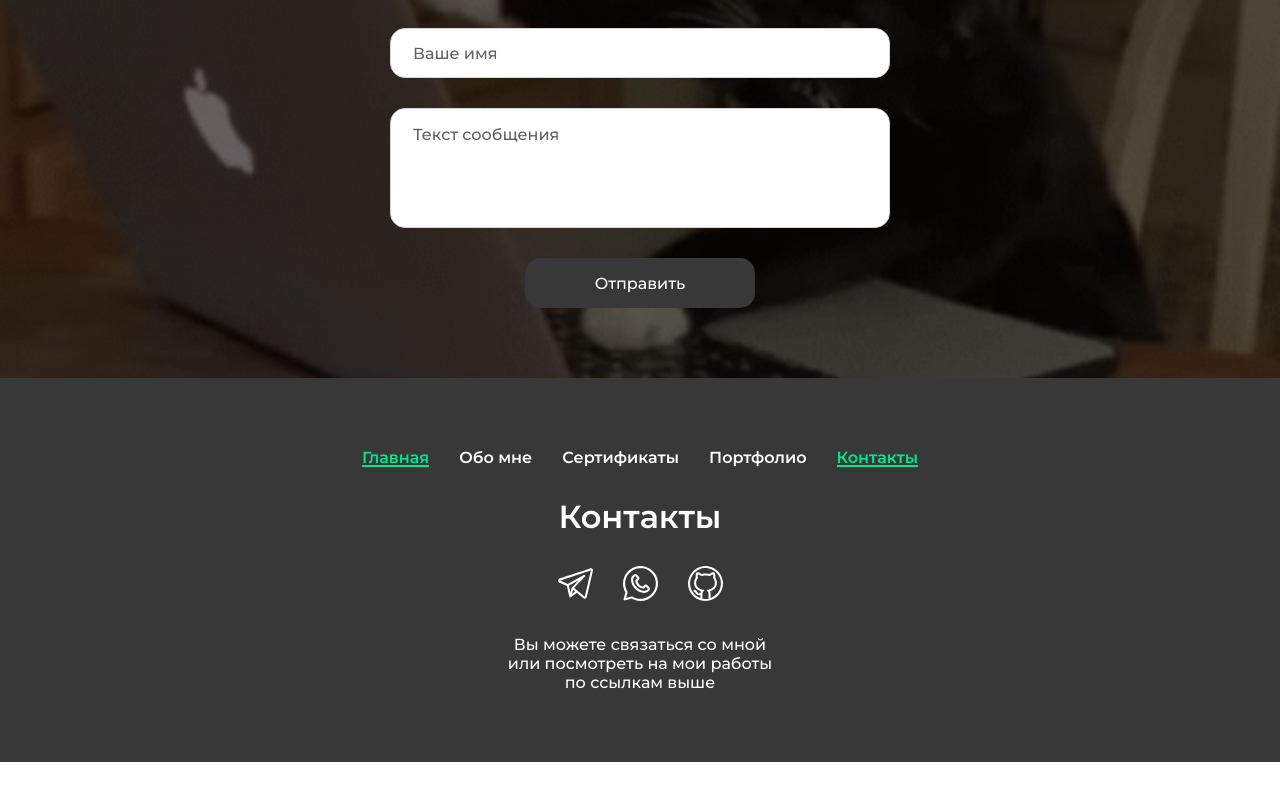
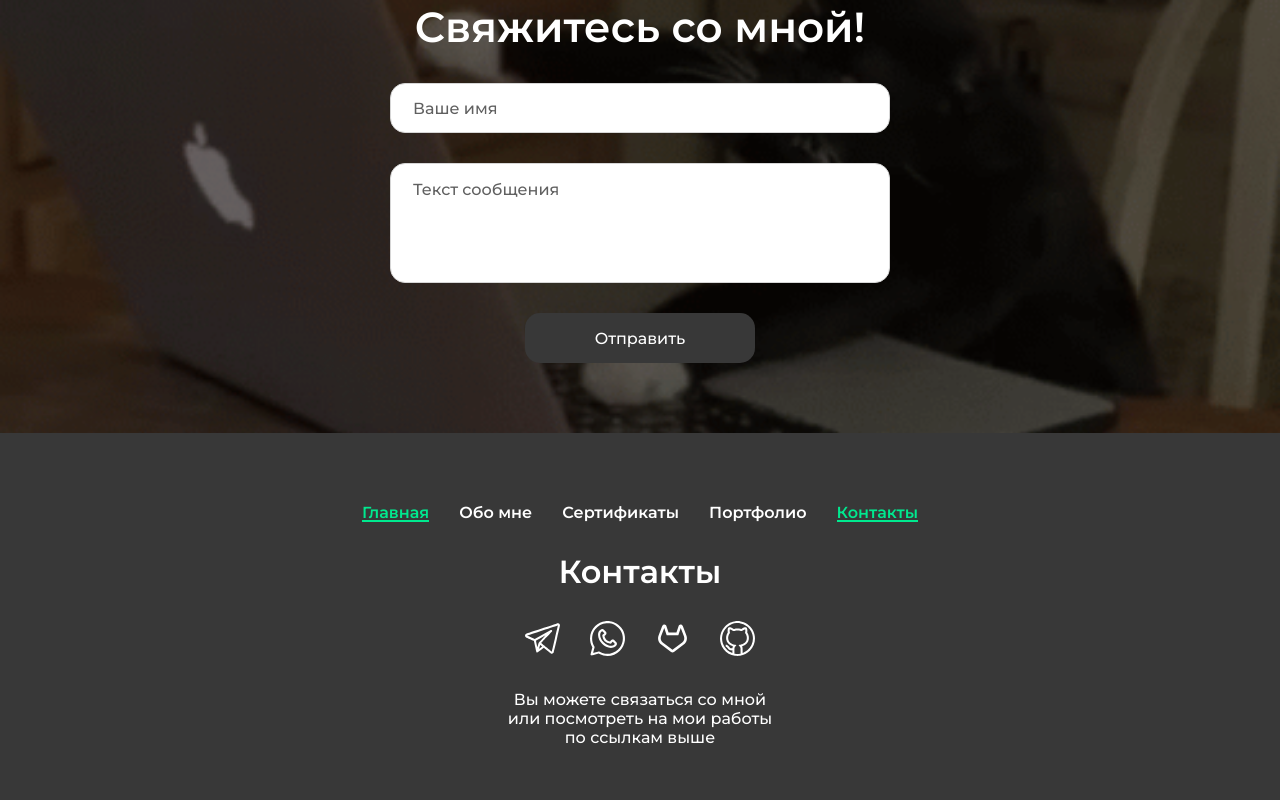
Before and after one commit to maksim4k1/maksim4k1.github.io, a React (Create React App) app: page /#/contacts in a window 1280 px wide. Shown: the part 558-1358 px from the top of the page. Before the commit the page ends 1320 px from the top, so only its background shows below. Built offline with nearby package versions, Linux system fonts and the light colour scheme.

Commit message:
added gitlab link

```diff
--- /dev/null
+++ b/src/assets/icons/GitlabIcon.jsx
@@ -0,0 +1,11 @@
+import React from "react";
+
+function MoonIcon () {
+  return(
+    <svg width="24" height="24" viewBox="0 0 24 24" fill="none" xmlns="http://www.w3.org/2000/svg">
+    <path d="M5.54398 2.67298C5.81667 2.49945 6.13678 2.41552 6.45953 2.43291C6.78228 2.4503 7.09152 2.56815 7.34398 2.76998C7.58998 2.96798 7.76998 3.23698 7.85898 3.53998L9.30498 7.96798H14.695L16.14 3.53998C16.2287 3.2369 16.4085 2.96844 16.655 2.77098L16.659 2.76698C16.9112 2.56657 17.2196 2.44973 17.5413 2.43271C17.863 2.41568 18.182 2.49932 18.454 2.67198L18.456 2.67298C18.73 2.84698 18.942 3.10298 19.061 3.40498L19.065 3.41498L21.538 9.86598C21.9609 10.971 22.0128 12.1836 21.6857 13.3207C21.3586 14.4578 20.6704 15.4576 19.725 16.169L12.995 21.233H12.993C12.7049 21.4504 12.3539 21.568 11.993 21.568C11.6321 21.568 11.281 21.4504 10.993 21.233L4.26198 16.168C3.31969 15.4562 2.63409 14.4576 2.30838 13.3224C1.98267 12.1873 2.03447 10.9771 2.45598 9.87398L4.93598 3.40498C5.05598 3.10298 5.26998 2.84698 5.54398 2.67298ZM6.35398 4.73598L4.15998 10.464C3.87998 11.201 3.82298 12.068 4.03998 12.826C4.25698 13.581 4.71098 14.246 5.33498 14.722L11.995 19.732L18.648 14.727C19.2786 14.2507 19.7376 13.5825 19.956 12.823C20.176 12.063 20.115 11.185 19.833 10.445L17.644 4.73498L16 9.76898H7.99998L6.35398 4.73598Z" fill="var(--color-black)"/>
+    </svg>
+  );
+}
+
+export default MoonIcon;
--- a/src/components/UI/Footer/index.jsx
+++ b/src/components/UI/Footer/index.jsx
@@ -1,6 +1,7 @@
 import React from "react";
 import styled from "styled-components";
 import GithubIcon from "../../../assets/icons/GithubIcon";
+import GitlabIcon from "../../../assets/icons/GitlabIcon";
 import TelegramIcon from "../../../assets/icons/TelegramIcon";
 import WhatsappIcon from "../../../assets/icons/WhatsappIcon";
 import { gap } from "../../../styles/mixins";
@@ -22,8 +23,10 @@ const List = styled.ul`
   ${gap("30px")}
   justify-content: center;
   & svg{
-    width: 35px;
-    height: 35px;
+    min-width: 35px;
+    max-width: 35px;
+    min-height: 35px;
+    max-height: 35px;
     &>path{
       stroke: var(--color-footer-white);
       transition: stroke 0.3s;
@@ -64,6 +67,13 @@ const Navigation = styled.nav`
     order: 1
   }
 `;
+const GitLabListItem = styled.li`
+  & path{
+    stroke-width: 0;
+    fill: var(--color-footer-white);
+    transition: stroke 0.3s;
+  }
+`;
 
 function Footer () {
   return(
@@ -80,6 +90,7 @@ function Footer () {
         <List>
           <li><a target="_blank" rel="noreferrer" href="https://t.me/maksim4k1"><TelegramIcon/></a></li>
           <li><a target="_blank" rel="noreferrer" href="https://wa.me/+79836091358"><WhatsappIcon/></a></li>
+          <GitLabListItem><a target="_blank" rel="noreferrer" href="https://gitlab.com/maksim4k1"><GitlabIcon/></a></GitLabListItem>
           <li><a target="_blank" rel="noreferrer" href="https://github.com/maksim4k1"><GithubIcon/></a></li>
         </List>
         <Content>Вы можете связаться со мной<br/>или посмотреть на мои работы<br/>по ссылкам выше</Content>
--- a/src/pages/ContactsPage.jsx
+++ b/src/pages/ContactsPage.jsx
@@ -1,6 +1,7 @@
 import React, { useState } from "react";
 import styled from "styled-components";
 import GithubIcon from "../assets/icons/GithubIcon";
+import GitlabIcon from "../assets/icons/GitlabIcon";
 import GmailIcon from "../assets/icons/GmailIcon";
 import TelegramIcon from "../assets/icons/TelegramIcon";
 import WhatsappIcon from "../assets/icons/WhatsappIcon";
@@ -68,6 +69,7 @@ function ContactsPage () {
         <List>
           <Item><WhatsappIcon/><AppLink target="_blank" rel="noreferrer" href="https://wa.me/+79836091358">+7 983 609-13-58</AppLink></Item>
           <Item><TelegramIcon/><AppLink target="_blank" rel="noreferrer" href="https://t.me/maksim4k1">maksim4k1</AppLink></Item>
+          <Item><GitlabIcon/><AppLink target="_blank" rel="noreferrer" href="https://gitlab.com/maksim4k1">maksim4k1</AppLink></Item>
           <Item><GithubIcon/><AppLink target="_blank" rel="noreferrer" href="https://github.com/maksim4k1">maksim4k1</AppLink></Item>
           <Item><GmailIcon/><AppLink href="mailto:maksim4k1@gmail.com">maksim4k1@gmail.com</AppLink></Item>
         </List>
--- a/src/redux/reducers/portfolioReducer.js
+++ b/src/redux/reducers/portfolioReducer.js
@@ -13,14 +13,14 @@ import sweetbakery from "../../assets/webp/SweetBakery.webp";
 import quizApp from "../../assets/webp/quiz-app.webp";
 import educationApp from "../../assets/webp/EducationApp.webp";
 import multiTaskerApp from "../../assets/webp/MultiTasker.webp";
-import obsudimApp from "../../assets/webp/Obsudim.webp";
+import odeyaloApp from "../../assets/webp/Odeyalo.webp";
 
 const initialState = {
   obsudimProject: [
     {
       id: 0,
-      name: "Обсудим - Программная система для сопровождения психотерапии и самостоятельной проработки психологических проблем.",
-      image: `${obsudimApp}`,
+      name: "Одеяло - Программная система для сопровождения психотерапии и самостоятельной проработки психологических проблем.",
+      image: `${odeyaloApp}`,
       link: "https://психолог.демо-стенд.рф",
     },
   ],
```
Also changed, not shown: src/assets/webp/Obsudim.webp (deleted), src/assets/webp/Odeyalo.webp (added).
